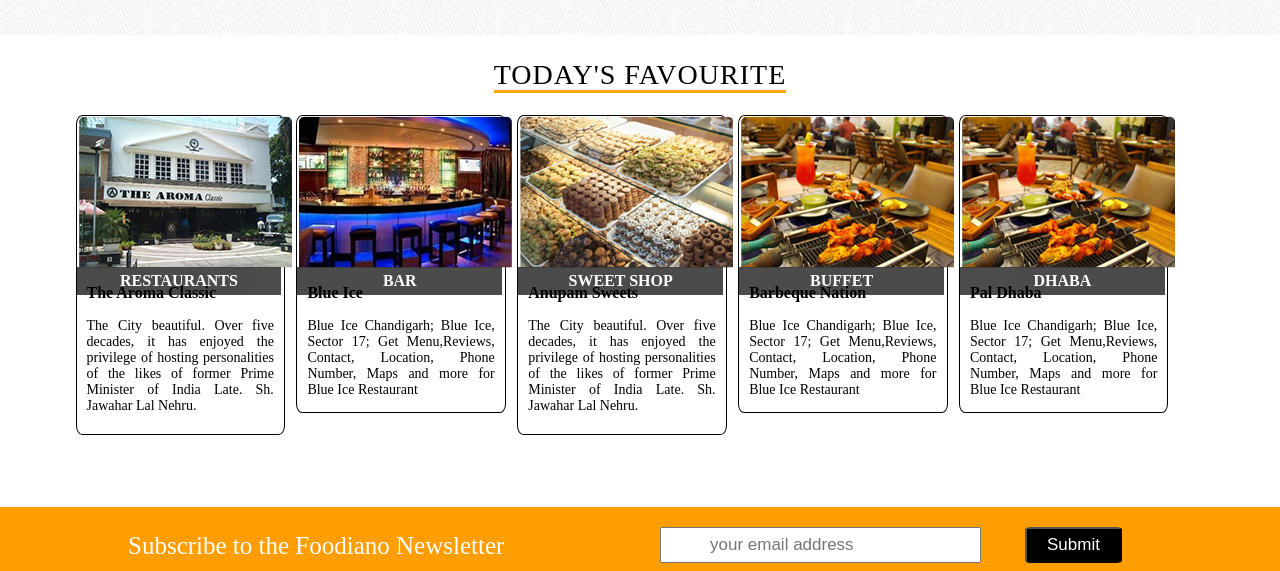
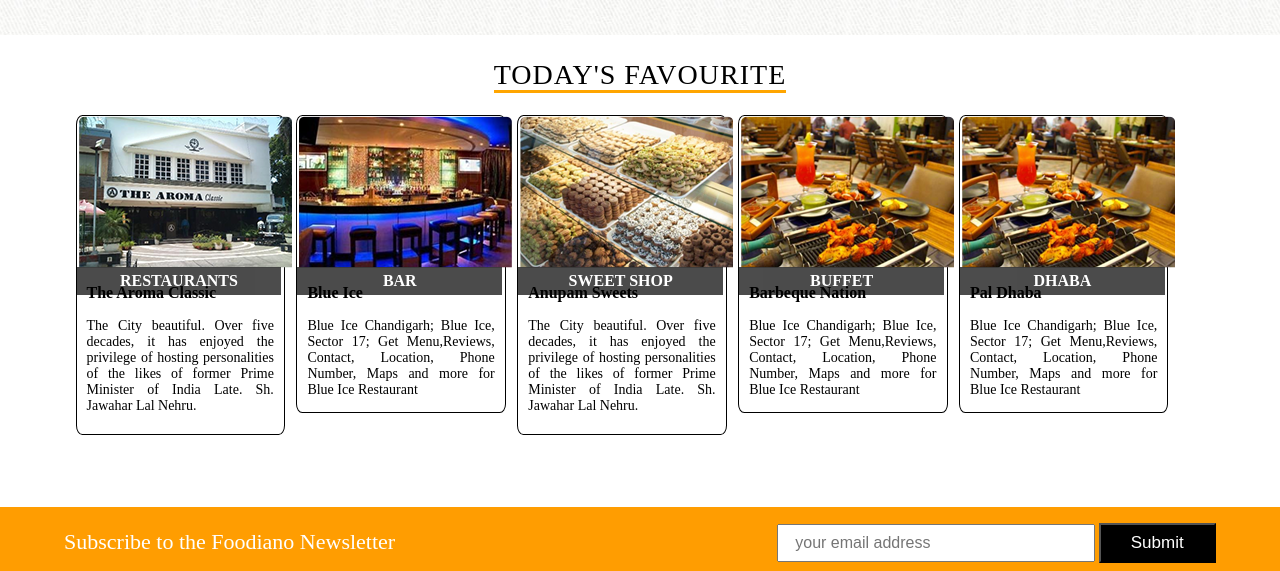
Before and after one commit to Amanpreet2367/food-website, a plain HTML site: page index.html in a window 1280 px wide. Shown: the part 2686-3257 px from the top of the page. Drawn offline with Linux system fonts and the light colour scheme.

```diff
--- a/css/style.css
+++ b/css/style.css
@@ -505,19 +505,19 @@
 .subscribe
 {
     width: 100%;
-   height: 77px;
+   height: 70px;
     background-color: #ff9d01;
 }
 .subscribe-cont
 {
-    width: 80%;
+    width: 90%;
 
 
     margin: auto;
 }
 .paragraph
 {
-    width: 50%;
+    width: 45%;
     float: left;
 
 
@@ -526,21 +526,26 @@
 }
 .paragraph p
 {
-    font-size: 25px;
+    font-size: 22px;
     color: white;
 }
 .buttons
 {
-    width: 50%;
-    float: left;
+    width: 51%;
+    float: right;
+
+    text-align: right;
+    margin-top: 16px;
+
 
 
 }
 .mail-address
 {
-    padding: 6px 3rem;
-    margin: 20px 20px;
-    font-size: 17px;
+    padding: 8px 1rem;
+
+    font-size: 16px;
+    width: 54%;
 
 }
 
@@ -548,11 +553,11 @@
 .buttons button
 {
     font-size: 17px;
-    padding: 6px 20px;
+    padding: 8px 20px;
     background-color: black;
     color: white;
-    border-radius: 6%;
-    margin: 0 20px;
+
+    width: 20%;
 }
 
 .footer
```
